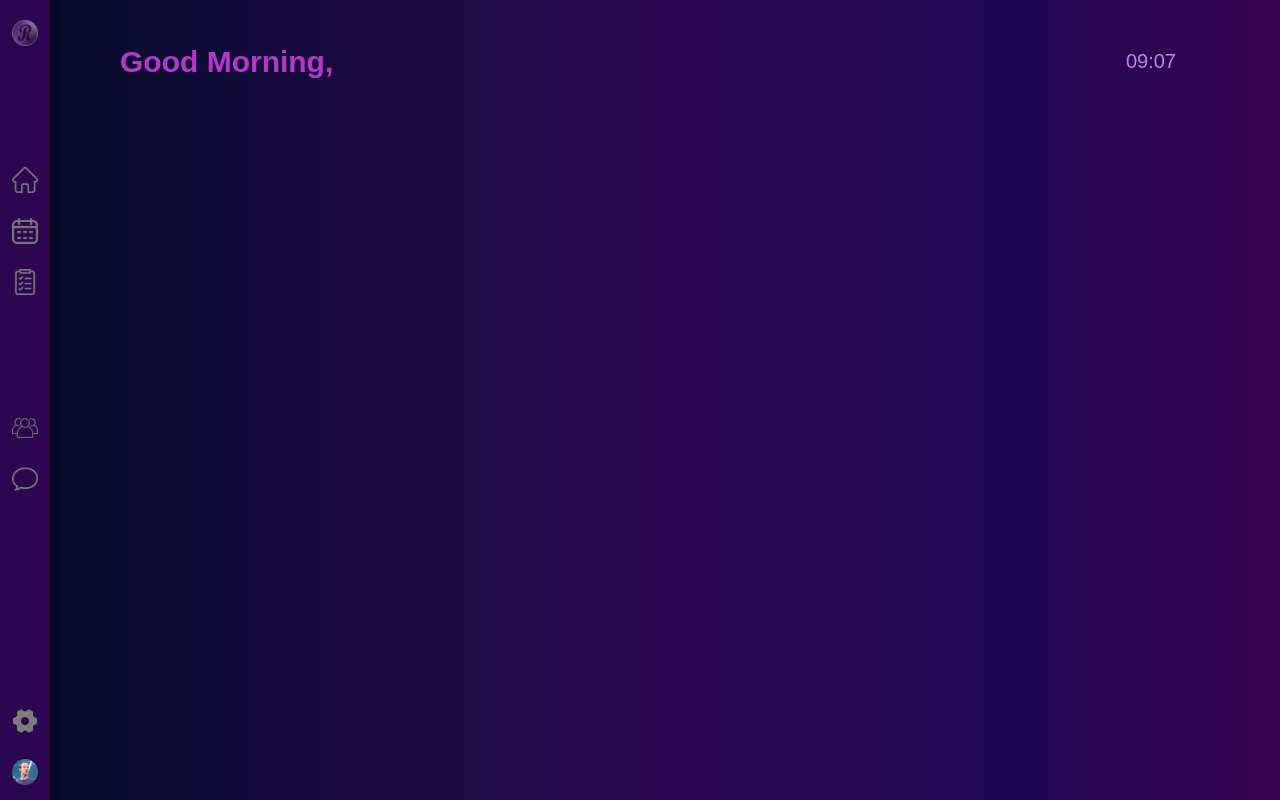
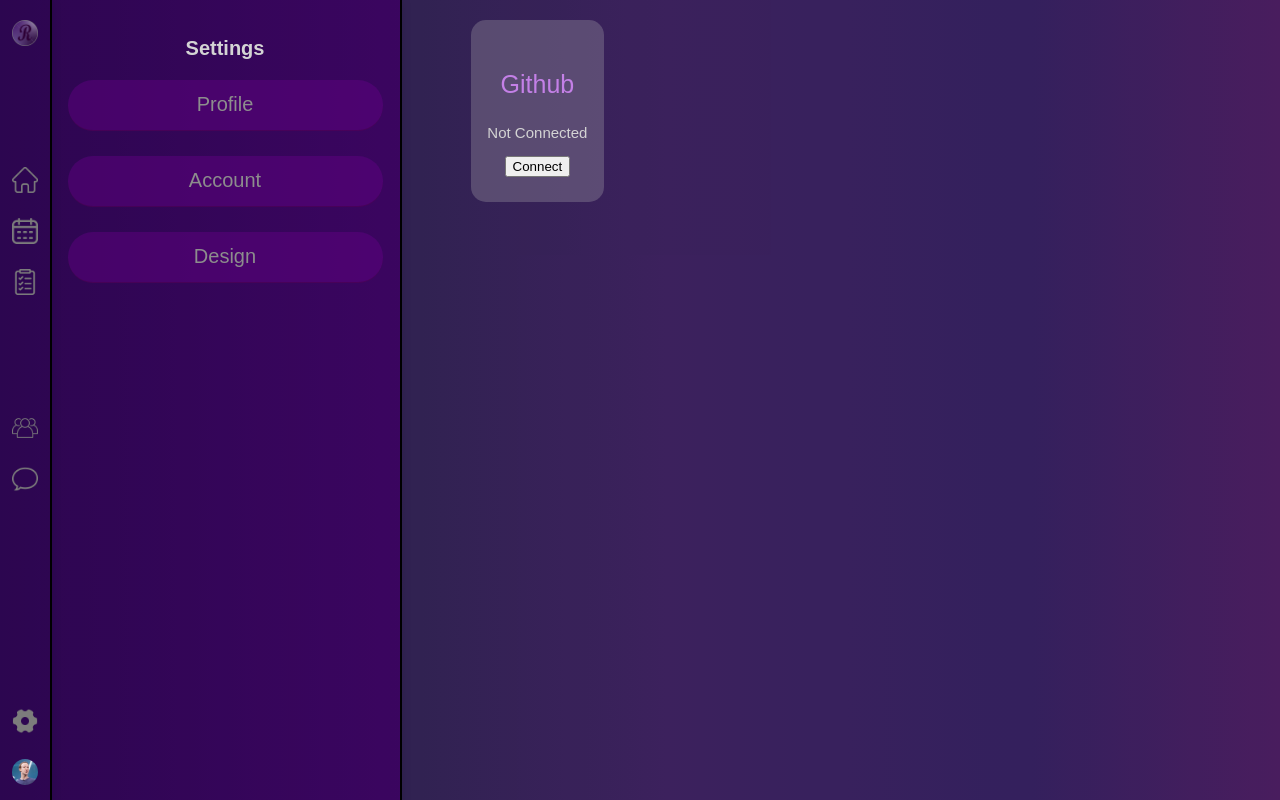
Before and after one commit to Eros-Klein/Relace-3, a Vue app: page /setting/connections in a window 1280 px wide. Built offline with nearby package versions, Linux system fonts and the light colour scheme.

Commit message:
started implementing the settings

```diff
--- a/src/components/HeaderLine.vue
+++ b/src/components/HeaderLine.vue
@@ -14,7 +14,6 @@
         }
     },
     beforeMount() {
-
         const nowTime = new Date();
         this.time = nowTime.getHours().toString().padStart(2, "0") + ":" + nowTime.getMinutes().toString().padStart(2, "0");
     },
--- a/src/components/HomeView.vue
+++ b/src/components/HomeView.vue
@@ -5,6 +5,18 @@
         goToAssignment(code) {
             this.$router.push('/assignment/' + code);
         }
+    },
+    mounted: async function () {
+        let response = await fetch("https://api.github.com/user/repos", {
+            headers: {
+                Accept: "application/vnd.github+json",
+                Authorization: "Bearer ghu_xNGBvi44ry8N7rE9QfNlufAjkwVseX4Rfr5x",
+                "X-GitHub-Api-Version": "2022-11-28",
+            },
+        });
+        const data = await response.json();
+        console.log(data);
+        console.log(response);
     }
 }
 </script>
--- /dev/null
+++ b/src/components/ManageConnections.vue
@@ -0,0 +1,58 @@
+<script>
+export default {
+    name: 'ManageConnections',
+    methods: {
+        loginGithub() {
+
+        },
+    },
+    mounted:
+        function () {
+            if (localStorage.getItem('github') === 'true') {
+                document.getElementById('connected').innerHTML = 'Connected';
+            } else {
+                document.getElementById('connected').innerHTML = 'Not Connected';
+            }
+        }
+}
+</script>
+
+<template>
+    <div id="connection-container">
+        <div id="content">
+            <div class="connection">
+                <p id="name">Github</p>
+                <p id="connected"></p>
+                <button @click="loginGithub">Connect</button>
+            </div>
+        </div>
+    </div>
+</template>
+
+<style>
+.connection {
+    border-radius: 15px;
+    background-color: rgba(180, 180, 180, 0.281);
+    width: 15%;
+    padding-top: 25px;
+    padding-bottom: 25px;
+}
+
+.connection #name {
+    font-size: 25px;
+}
+
+.connection #connected {
+    color: #d4d4d4;
+    font-size: 15px;
+}
+
+#connection-container {
+    align-items: center;
+    width: 77.5%;
+    height: 100%;
+    margin-left: 392.5px;
+    background-color: rgba(150, 150, 150, 0.178);
+    padding: 20px;
+}
+</style>
--- a/src/components/NewsletterView.vue
+++ b/src/components/NewsletterView.vue
@@ -3,6 +3,7 @@
     name: 'NewsletterView',
     methods: {
         async subscribe() {
+            console.log(`https://relacexyz.duckdns.org/api/newsletter/subscribe/${document.getElementById('email-input').value}`);
             const response = await fetch(`https://relacexyz.duckdns.org/api/newsletter/subscribe/${document.getElementById('email-input').value}`, {
                 method: 'POST',
                 headers: {
@@ -10,7 +11,7 @@
                 }
             });
             response.json().then(data => {
-                if (data.status === 'success') {
+                if (data) {
                     alert('Subscribed!');
                 } else {
                     alert('Failed to subscribe.');
--- a/src/components/SettingView.vue
+++ b/src/components/SettingView.vue
@@ -13,6 +13,10 @@
                 }
             }
         },
+        selectConnectionSetting() {
+            this.$router.push('/setting/connections');
+            window.history.pushState(null, '', '/setting/connections');
+        }
     },
     beforeMount: function () {
         document.getElementById("headline-container").style.display = "none";
@@ -35,6 +39,9 @@
             </div>
             <div class="setting-categorie-hidden">
                 <p>Manage Visibility</p>
+            </div>
+            <div class="setting-categorie-hidden" @click="selectConnectionSetting">
+                <p>Manage Connections</p>
             </div>
         </div>
         <div id="account" class="setting-categorie">
--- a/src/router/index.js
+++ b/src/router/index.js
@@ -1,5 +1,6 @@
 import ChatView from "@/components/ChatView.vue";
 import HomeView from "@/components/HomeView.vue";
+import ManageConnections from "@/components/ManageConnections.vue";
 import MessangerView from "@/components/MessangerView.vue";
 import ProfileSetting from "@/components/ProfileSetting.vue";
 import SettingView from "@/components/SettingView.vue";
@@ -33,6 +34,10 @@
                 path: "profile",
                 component: ProfileSetting,
             },
+            {
+                path: "connections",
+                component: ManageConnections,
+            },
         ],
     },
     {
```
Also changed, not shown: requests.js (added, +10 -0 lines), 1 other file (tests, documents, lock files or other folders).
